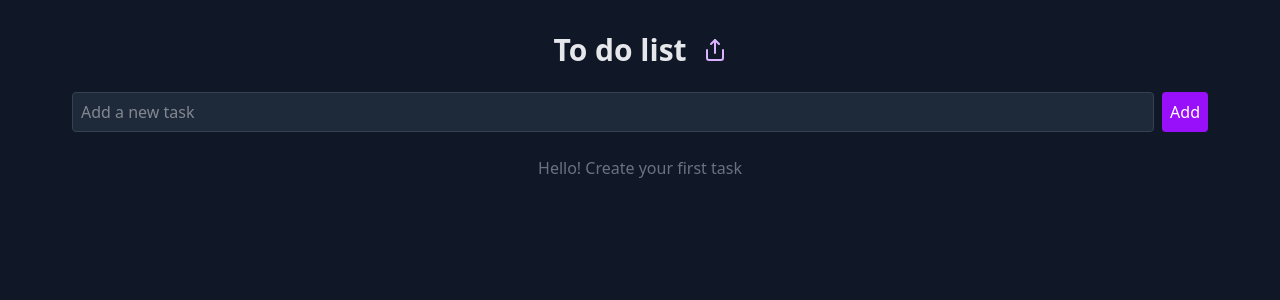
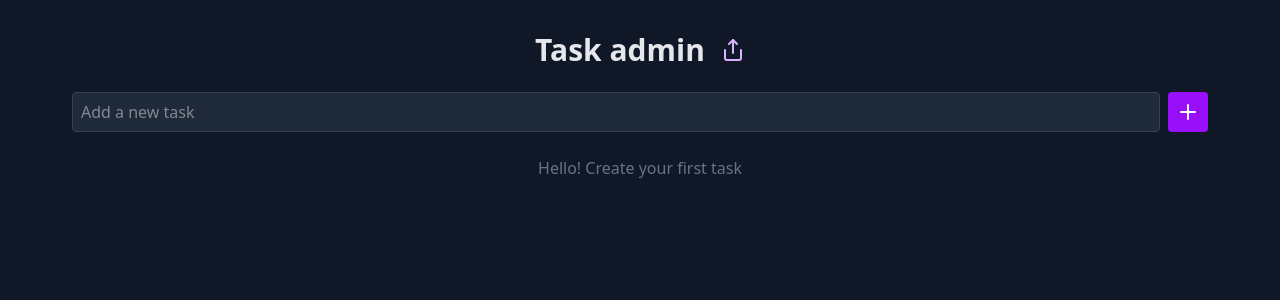
Before and after one commit to ovinidev/VueTodoListV2, a Vue app: page / in a window 1280 px wide. Shown: the top 300 px of the page. Built offline with nearby package versions, Linux system fonts and the light colour scheme.

Commit message:
feat: change title

```diff
--- a/index.html
+++ b/index.html
@@ -6,7 +6,7 @@
     <meta name="viewport" content="width=device-width, initial-scale=1.0" />
     <link href="/src/styles/global.css" rel="stylesheet" />
     <link rel="apple-touch-icon" href="/vue.png" />
-    <title>Vite + Vue + TS</title>
+    <title>Task Admin</title>
   </head>
   <body>
     <div id="app"></div>
--- a/src/App.vue
+++ b/src/App.vue
@@ -5,7 +5,7 @@
   import { onMounted } from 'vue'
   import { TASKS_DONE_KEY, TASKS_KEY } from './constants/tasks'
   import { useLocalStorage } from './composables/useLocalStorage'
-  import { Check, Share } from 'lucide-vue-next'
+  import { Check, Share, Plus } from 'lucide-vue-next'
 
   const {
     taskList,
@@ -43,7 +43,7 @@
     :style="{ minHeight: '100vh' }"
   >
     <div class="flex w-full items-center justify-center gap-4">
-      <h1 class="my-2 text-3xl font-bold">To do list</h1>
+      <h1 class="my-2 text-3xl font-bold">Task admin</h1>
       <Share
         @click="handleShareTaskList"
         class="h-6 w-6 cursor-pointer text-purple-300"
@@ -62,7 +62,7 @@
         class="ml-2 flex h-10 items-center rounded bg-purple-600 p-2 text-white hover:bg-purple-700"
         @click="handleAddTask"
       >
-        Add
+        <Plus />
       </button>
     </div>
 
--- a/src/composables/useTasks.ts
+++ b/src/composables/useTasks.ts
@@ -113,7 +113,6 @@ export const useTasks = () => {
 
   const encodeTaskListJsonForUrl = (): string => {
     const jsonString = JSON.stringify(taskList.value)
-    console.log(jsonString)
 
     return encodeURIComponent(jsonString)
   }
@@ -127,7 +126,6 @@ export const useTasks = () => {
         url
       })
       .catch(() => {})
-    console.log(url)
   }
 
   return {
```
